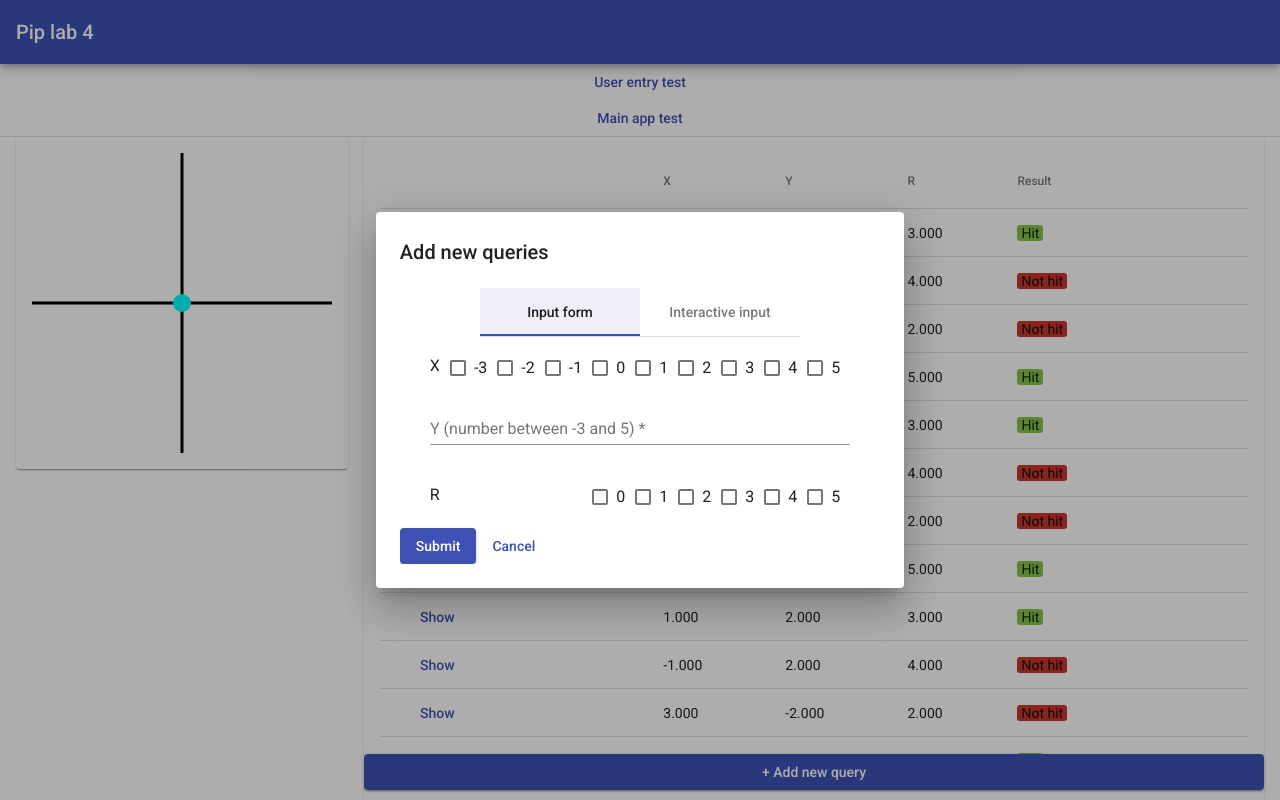
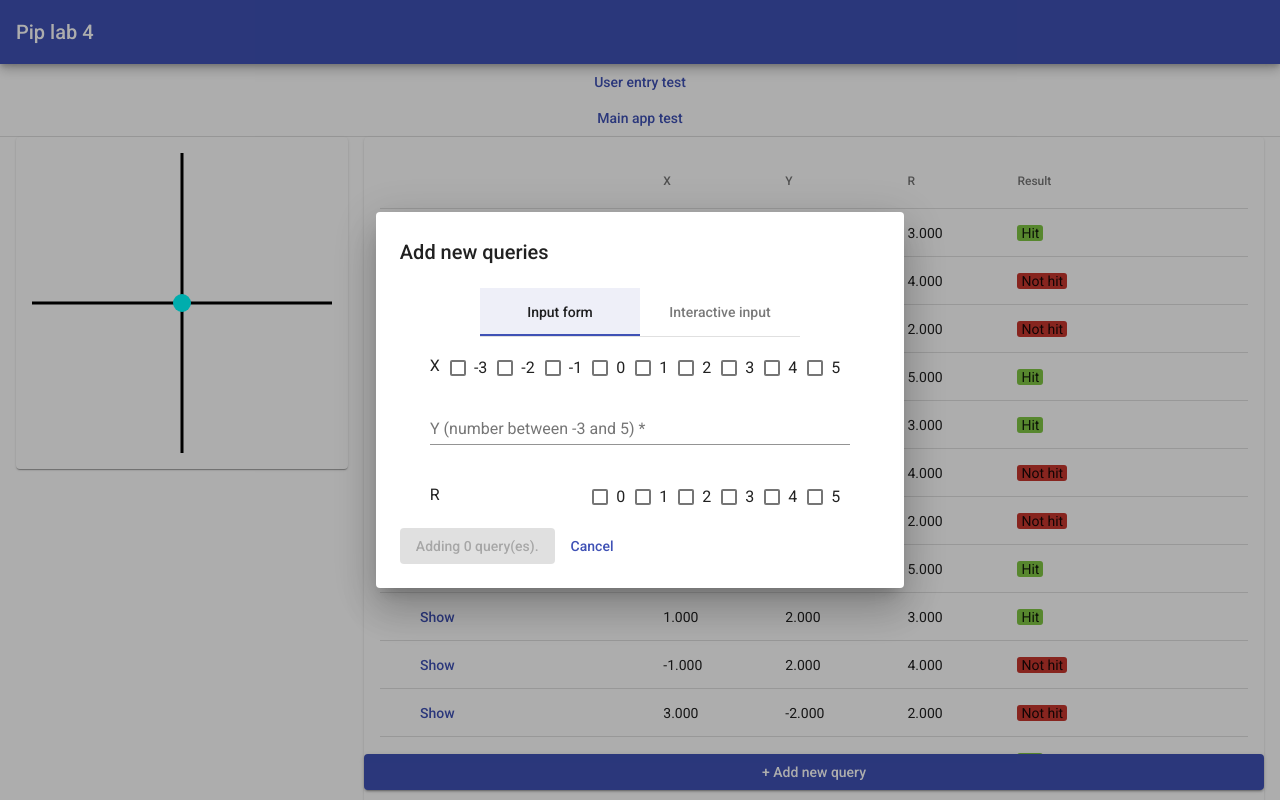
Before and after one commit to quangloc99/itmo-webdev-course-lab4, an Angular app in the folder src/main/webapp-src/: page /main-app in a window 1280 px wide. Both pictures are taken after a click on the button "+ Add new query". Built offline with nearby package versions, Linux system fonts and the light colour scheme.

Commit message:
Add interaction between add-query-dialog and input-form.

```diff
--- a/src/main/webapp-src/src/app/app.module.ts
+++ b/src/main/webapp-src/src/app/app.module.ts
@@ -24,6 +24,7 @@ import { InputFormComponent } from './main-app/input-form/input-form.component';
 import { InteractiveInputComponent } from './main-app/interactive-input/interactive-input.component';
 import { AddQueryDialogComponent } from './main-app/add-query-dialog/add-query-dialog.component';
 import { CheckingAreaPicComponent } from './checking-area-pic/checking-area-pic.component';
+import {ErrorStateMatcher, ShowOnDirtyErrorStateMatcher} from "@angular/material/core";
 
 @NgModule({
   declarations: [
@@ -58,7 +59,9 @@ import { CheckingAreaPicComponent } from './checking-area-pic/checking-area-pic.
   entryComponents: [
     AddQueryDialogComponent,
   ],
-  providers: [],
+  providers: [
+    {provide: ErrorStateMatcher, useClass: ShowOnDirtyErrorStateMatcher}
+  ],
   bootstrap: [AppComponent]
 })
 export class AppModule { }
--- a/src/main/webapp-src/src/app/main-app/add-query-dialog/add-query-dialog.component.html
+++ b/src/main/webapp-src/src/app/main-app/add-query-dialog/add-query-dialog.component.html
@@ -2,9 +2,14 @@
 <div mat-dialog-content>
   <mat-tab-group>
     <mat-tab label="Input form">
-      <app-input-form [inputFieldRanges]="dialogData.inputFieldRanges"></app-input-form>
+      <app-input-form [inputFieldRanges]="dialogData.inputFieldRanges" #inputForm></app-input-form>
 
-      <button mat-raised-button color="primary" [mat-dialog-close]="'add from form'">Submit</button>
+      <button mat-raised-button color="primary"
+              [mat-dialog-close]="inputForm.generateQueries()"
+              [disabled]="inputForm.hasError()"
+      >
+        Adding {{ inputForm.getNumberOfQueries() }} query(es).
+      </button>
       <button mat-button color="primary" [mat-dialog-close]="">Cancel</button>
     </mat-tab>
     <mat-tab label="Interactive input">
--- a/src/main/webapp-src/src/app/main-app/add-query-dialog/add-query-dialog.component.ts
+++ b/src/main/webapp-src/src/app/main-app/add-query-dialog/add-query-dialog.component.ts
@@ -1,6 +1,7 @@
-import {Component, Inject, OnInit} from '@angular/core';
+import {Component, Inject, OnInit, ViewChild} from '@angular/core';
 import {MAT_DIALOG_DATA, MatDialogRef} from "@angular/material/dialog";
 import {FieldRanges} from "../../../helpers/utils";
+import {InputFormComponent} from "../input-form/input-form.component";
 
 interface DialogData {
   inputFieldRanges: FieldRanges;
@@ -12,6 +13,8 @@ interface DialogData {
   styleUrls: ['./add-query-dialog.component.css']
 })
 export class AddQueryDialogComponent implements OnInit {
+  @ViewChild("inputForm", undefined)
+  private inputForm: InputFormComponent;
 
   constructor(
     public dialog: MatDialogRef<AddQueryDialogComponent>,
--- a/src/main/webapp-src/src/app/main-app/input-form/input-form.component.html
+++ b/src/main/webapp-src/src/app/main-app/input-form/input-form.component.html
@@ -2,7 +2,9 @@
 <form *ngIf="inputFieldRanges" (submit)="onSubmit($event)">
   <span class="checkbox-container" [style.width.%]="100">
     X <div class="spacer"></div>
-    <mat-checkbox *ngFor="let val of range(inputFieldRanges.x.min, inputFieldRanges.x.max + 1, inputFieldRanges.x.step)">
+    <mat-checkbox *ngFor="let val of range(inputFieldRanges.x.min, inputFieldRanges.x.max + 1, inputFieldRanges.x.step)"
+                  (change)="xValues.set(val, $event.checked)"
+    >
       {{val}}
     </mat-checkbox>
   </span>
@@ -24,7 +26,9 @@
 
   <span class="checkbox-container" [style.width.%]="100">
     R <div class="spacer"></div>
-    <mat-checkbox  *ngFor="let val of range(inputFieldRanges.r.min, inputFieldRanges.r.max + 1, inputFieldRanges.r.step)">
+    <mat-checkbox *ngFor="let val of range(inputFieldRanges.r.min, inputFieldRanges.r.max + 1, inputFieldRanges.r.step)"
+                  (change)="rValues.set(val, $event.checked)"
+    >
       {{val}}
     </mat-checkbox>
   </span> <br>
--- a/src/main/webapp-src/src/app/main-app/input-form/input-form.component.ts
+++ b/src/main/webapp-src/src/app/main-app/input-form/input-form.component.ts
@@ -1,5 +1,5 @@
-import {Component, Input, OnInit} from '@angular/core';
-import {FieldRanges, range, numberValueWithComma} from "../../../helpers/utils";
+import {Component, EventEmitter, Input, OnInit, Output} from '@angular/core';
+import {FieldRanges, range, numberValueWithComma, CheckingHitQuery} from "../../../helpers/utils";
 import * as CustomValidators from "../../../helpers/validators";
 import {FormControl, Validators} from "@angular/forms";
 import {ErrorStateMatcher} from "@angular/material/core";
@@ -21,12 +21,20 @@ export class InputFormComponent implements OnInit {
     CustomValidators.max(() => this.inputFieldRanges ? this.inputFieldRanges.y.max : null, numberValueWithComma),
   ]);
 
-  xValues = new Map<string, boolean>();
-  get yValue() {
+  private xValues = new Map<number, boolean>();
+  private get yValue() {
     if (this.yFormControl.errors) return null;
     return numberValueWithComma(this.yFormControl.value);
   }
-  zValues = new Map<string, boolean>();
+  private rValues = new Map<number, boolean>();
+
+  private get acceptedXValues() {
+    return [...this.xValues].filter(([key, val]) => val).map(([key, val]) => key);
+  }
+
+  private get acceptedRValues() {
+    return [...this.rValues].filter(([key, val]) => val).map(([key, val]) => key);
+  }
 
   range = range;
 
@@ -39,4 +47,28 @@ export class InputFormComponent implements OnInit {
     event.preventDefault();
     return false;
   }
+
+  hasError() {
+    return !!this.yFormControl.errors;
+  }
+
+  generateQueries() {
+    if (this.hasError()) return null;
+    const xs = this.acceptedXValues;
+    const y = this.yValue;
+    const rs = this.acceptedRValues;
+    const ans: CheckingHitQuery[] = [];
+    for (const x of xs) {
+      for (const r of rs) {
+        ans.push({ x, y, r });
+      }
+    }
+    return ans;
+  }
+
+  getNumberOfQueries() {
+    return this.acceptedRValues.length * this.acceptedXValues.length;
+  }
+
+
 }
--- a/src/main/webapp-src/src/helpers/utils.ts
+++ b/src/main/webapp-src/src/helpers/utils.ts
@@ -16,7 +16,7 @@ export interface CheckingHitQuery {
   x: number;
   y: number;
   r: number;
-  result: boolean;
+  result?: boolean;
 }
 
 export interface Point {
```
